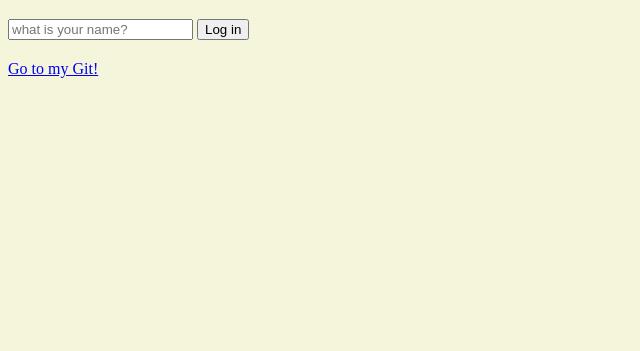
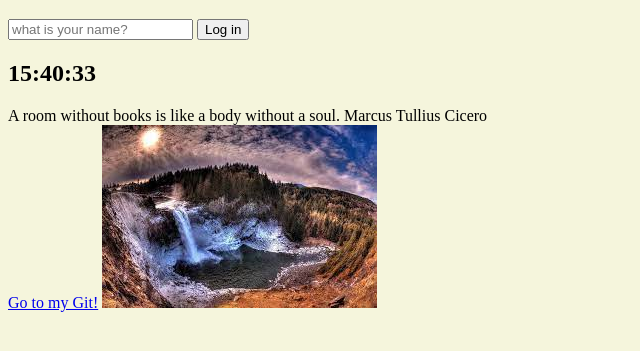
Before and after one commit to theoldtree/JavaScript, a plain HTML site: page index.html in a window 1280 px wide. Shown: the part 61-412 px from the top of the page, without its empty margins (0-640 px from the left). Drawn offline with Linux system fonts and the light colour scheme.

Commit message:
add bgIMG

```diff
--- a/index.html
+++ b/index.html
@@ -18,8 +18,14 @@
     </form>
     <h2 id="clock"></h2>
     <h1 id="greetings" class="hidden"></h1>
+    <div id="quote">
+        <Span></Span>
+        <Span></Span>
+    </div>
     <a href="https://github.com/theoldtree/JavaScript">Go to my Git!</a>
     <script src="js/app.js"></script>
     <script src="js/clock.js"></script>
+    <script src="js/quotes.js"></script>
+    <script src="js/background.js"></script>
 </body>
 </html>
--- /dev/null
+++ b/js/background.js
@@ -0,0 +1,8 @@
+const images = ["0.jpeg","1.jpeg","2.jpeg"];
+
+const chosenImage = images[Math.floor(Math.random()*images.length)]
+
+const bgImg = document.createElement("img")
+
+bgImg.src = `img/${chosenImage}`;
+document.body.appendChild(bgImg)
--- a/js/clock.js
+++ b/js/clock.js
@@ -1,7 +1,12 @@
 const clock = document.getElementById("clock");
 
-function sayHello(){
-    console.log("hello");
+function getClock(){
+    const date = new Date();
+    const hours = String(date.getHours()).padStart(2,"0")
+    const minutes = String(date.getMinutes()).padStart(2,"0")
+    const secondes = String(date.getSeconds()).padStart(2,"0")
+    clock.innerText=`${hours}:${minutes}:${secondes}`
 }
 
-setInterval(sayHello, 5000)
+getClock();
+setInterval(getClock, 1000)
--- /dev/null
+++ b/js/quotes.js
@@ -0,0 +1,22 @@
+const quotes=[
+    {
+        quote:"Turn your obstacles into opportunities and your problems into possibilities.",
+        author:"Roy T. Bennett"
+    },
+    {
+        quote:"So many books, so little time.",
+        author:"Frank Zappa"
+    },
+    {
+        quote:"A room without books is like a body without a soul.",
+        author:"Marcus Tullius Cicero"
+    }
+]
+
+const quote = document.querySelector("#quote span:first-child")
+const author = document.querySelector("#quote span:last-child")
+
+const todaysQuote = quotes[Math.floor(Math.random()*quotes.length)];
+
+quote.innerText = todaysQuote.quote;
+author.innerText = todaysQuote.author;
```
Also changed, not shown: img/0.jpeg (added), img/1.jpeg (added), img/2.jpeg (added), 1 other file.
